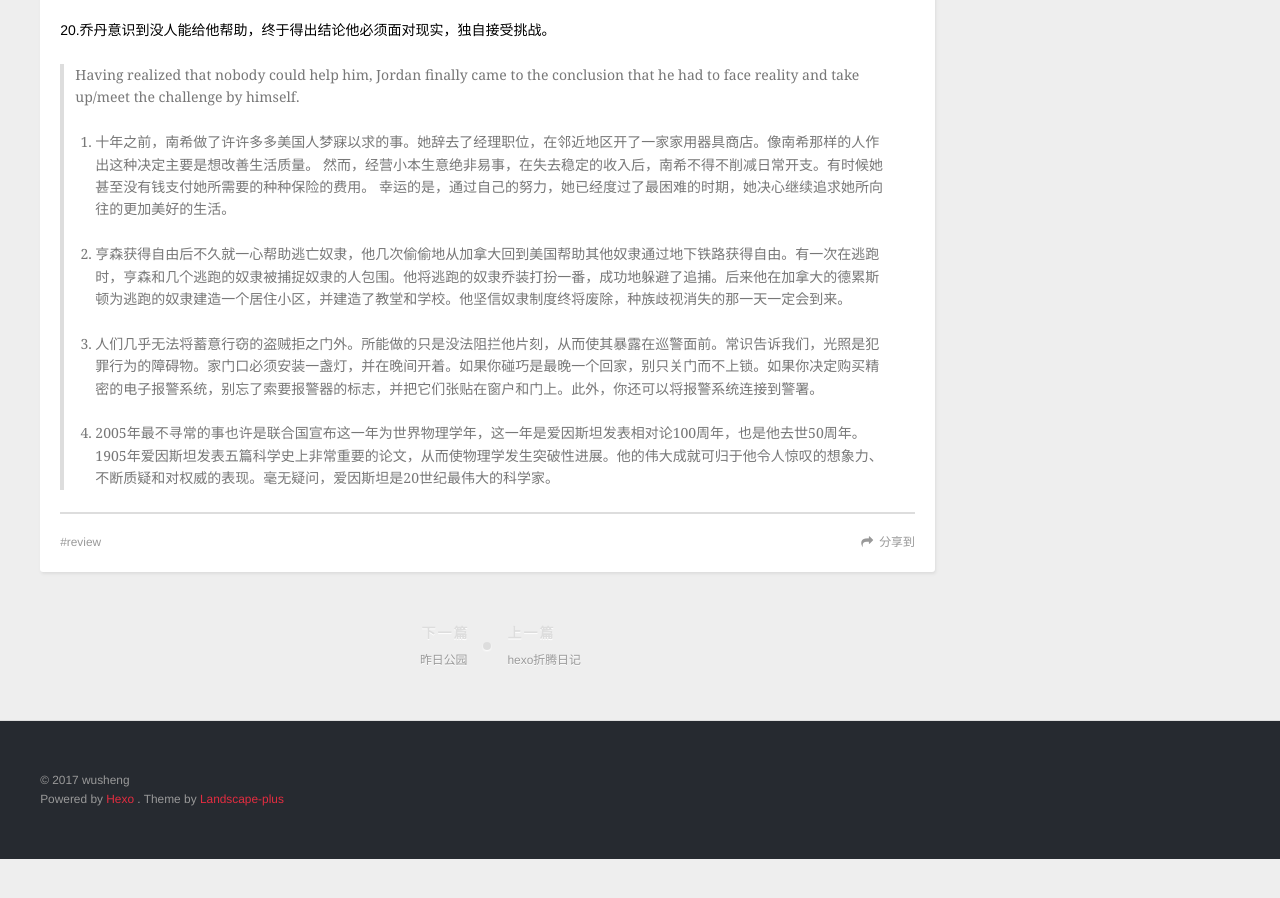
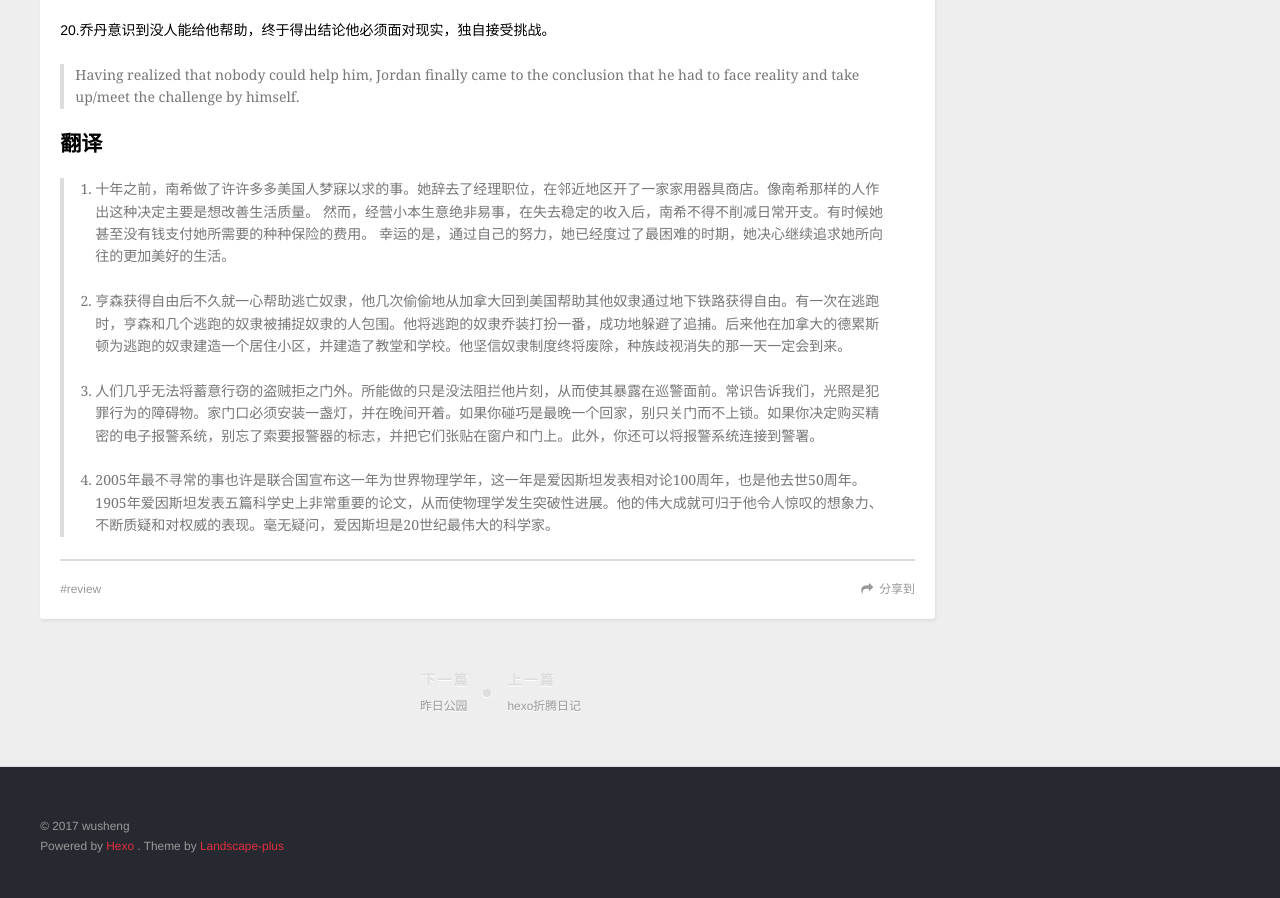
Before and after one commit to qinghon/qinghon.github.io, a plain HTML site: page 2017/12/23/English3Review/index.html in a window 1280 px wide. Shown: the part 3603-4501 px from the top of the page. Before the commit the page ends 4462 px from the top, so only its background shows below. Drawn offline with nearby package versions, Linux system fonts and the light colour scheme.

Commit message:
Site updated: 2017-12-24 17:35:11

```diff
--- a/2017/12/23/English3Review/index.html
+++ b/2017/12/23/English3Review/index.html
@@ -14,7 +14,7 @@
 <meta property="og:site_name" content="极客人生">
 <meta property="og:description" content="大英3复习">
 <meta property="og:locale" content="zh-CN">
-<meta property="og:updated_time" content="2017-12-24T09:34:08.124Z">
+<meta property="og:updated_time" content="2017-12-24T09:35:04.573Z">
 <meta name="twitter:card" content="summary">
 <meta name="twitter:title" content="English3Review">
 <meta name="twitter:description" content="大英3复习">
@@ -365,6 +365,8 @@
 <p>20.乔丹意识到没人能给他帮助，终于得出结论他必须面对现实，独自接受挑战。</p>
 <blockquote>
 <p>Having realized that nobody could help him, Jordan finally came to the conclusion that he had to face reality and take up/meet the challenge by himself.</p>
+</blockquote>
+<h2 id="翻译"><a href="#翻译" class="headerlink" title="翻译"></a>翻译</h2><blockquote>
 <ol>
 <li><p>十年之前，南希做了许许多多美国人梦寐以求的事。她辞去了经理职位，在邻近地区开了一家家用器具商店。像南希那样的人作出这种决定主要是想改善生活质量。  然而，经营小本生意绝非易事，在失去稳定的收入后，南希不得不削减日常开支。有时候她甚至没有钱支付她所需要的种种保险的费用。  幸运的是，通过自己的努力，她已经度过了最困难的时期，她决心继续追求她所向往的更加美好的生活。</p>
 </li>
```
